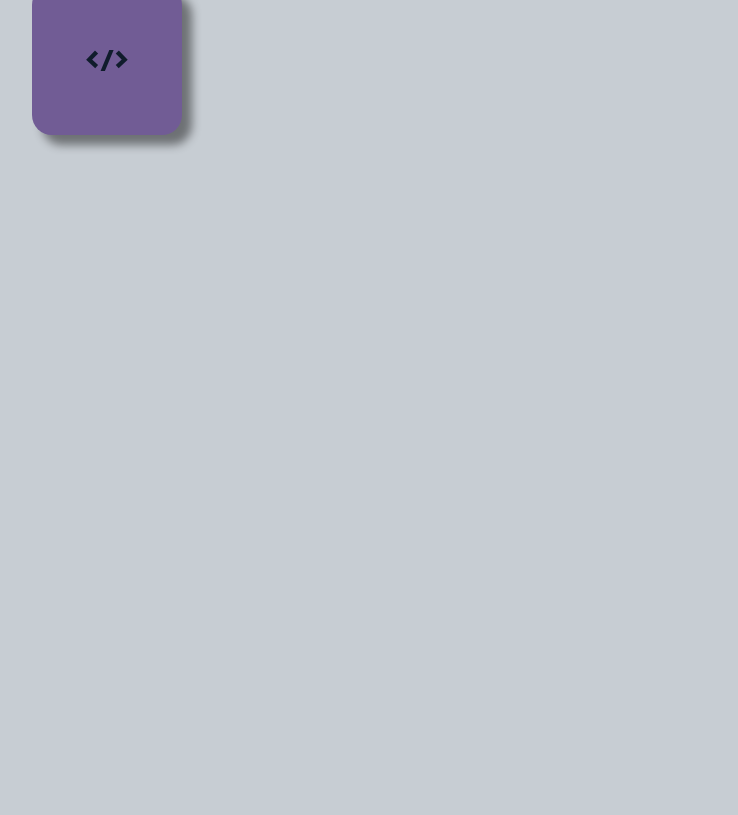
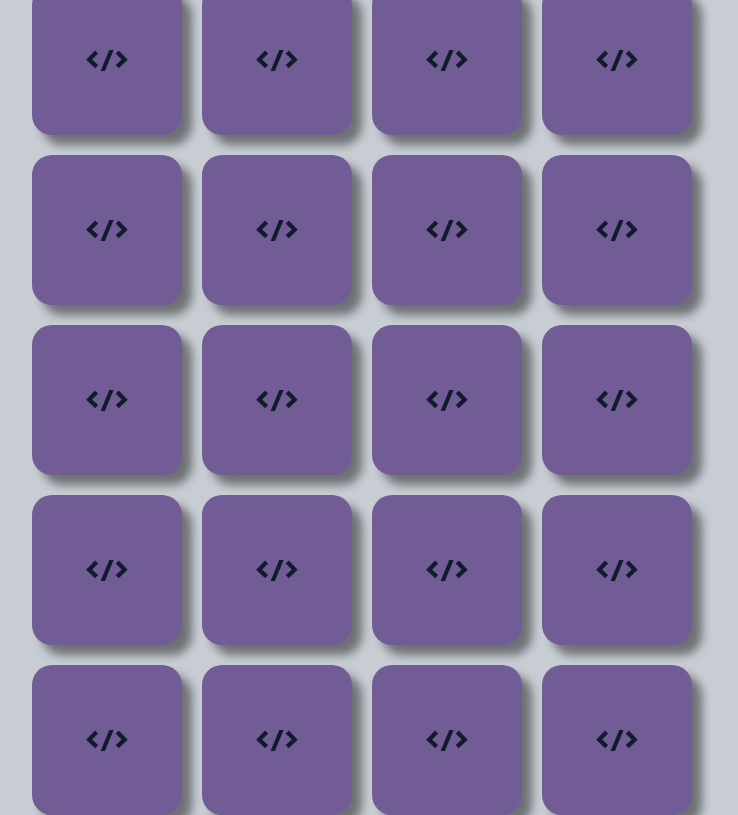
Before and after one commit to williandeitosi/Jogo-da-memoria, a plain HTML site: page index.html in a window 1280 px wide. Shown: the whole page, without its empty margins (278-1016 px from the left). Drawn offline with Linux system fonts and the light colour scheme.

Commit message:
inserting the board by javascript

```diff
--- a/assets/scripts/script.js
+++ b/assets/scripts/script.js
@@ -1,5 +1,7 @@
 const FRONT = "card_front";
 const BACK = "card_back";
+const CARD = "card";
+const ICON = "icon"
 
 let techs = [
   "bootstrap",
@@ -19,8 +21,43 @@ startGame();
 
 function startGame() {
   cards = createCardsFromTechs(techs);
-  shuffleCards(cards)
-  console.log(cards);
+  shuffleCards(cards);
+  initializeCards(cards);
+}
+
+function initializeCards(cards) {
+  let gameBoards = document.getElementById("gameBoard");
+
+  cards.forEach((card) => {
+    let cardElement = document.createElement("div");
+    cardElement.id = card.id;
+    cardElement.classList.add(CARD);
+    cardElement.dataset.icon = card.icon;
+
+    createCardContent(card, cardElement);
+
+    cardElement.addEventListener("click", flipCard);
+    gameBoards.appendChild(cardElement);
+  });
+}
+
+function createCardContent(card, cardElement) {
+  creatCardFace(FRONT, card, cardElement);
+  creatCardFace(BACK, card, cardElement);
+}
+
+function creatCardFace(face, card, element) {
+  let cardElementFace = document.createElement("div");
+  cardElementFace.classList.add(face);
+  if (face === FRONT) {
+    let iconElement = document.createElement("img");
+    iconElement.classList.add(ICON)
+    iconElement.src = "./assets/images/" + card.icon + ".png"
+    cardElementFace.appendChild(iconElement)
+  } else {
+    cardElementFace.innerHTML = "&lt/&gt";
+  }
+  element.appendChild(cardElementFace)
 }
 
 function shuffleCards(cards) {
@@ -41,9 +78,9 @@ function shuffleCards(cards) {
 function createCardsFromTechs(techs) {
   let cards = [];
 
-  for (let tech of techs) {
+  techs.forEach((tech) => {
     cards.push(createPairFromTech(tech));
-  }
+  });
 
   return cards.flatMap((pair) => pair);
 }
@@ -66,3 +103,7 @@ function createPairFromTech(tech) {
 function creatIdWithTech(tech) {
   return tech + parseInt(Math.random() * 1000);
 }
+
+function flipCard() {
+    this.classList.add("flip")
+}
--- a/index.html
+++ b/index.html
@@ -9,20 +9,23 @@
       href="https://fonts.googleapis.com/css2?family=Righteous&display=swap"
       rel="stylesheet"
     />
-    <link rel="shortcut icon" href="assets/images/brainstorm.png" type="image/x-icon">
+    <link
+      rel="shortcut icon"
+      href="assets/images/brainstorm.png"
+      type="image/x-icon"
+    />
 
     <title>Jogo da memoria</title>
   </head>
   <body>
     <div id="gameBoard">
-      <div class="card" data-icon="bootstrap">
+      <!-- <div class="card" data-icon="bootstrap">
         <div class="card_front">
           <img class="icon" src="assets/images/bootstrap.png" alt="bootstrap" />
         </div>
 
         <div class="card_back">&lt/&gt;</div>
-      </div>
-
+      </div> -->
     </div>
 
     <div class="gameOver">
```
